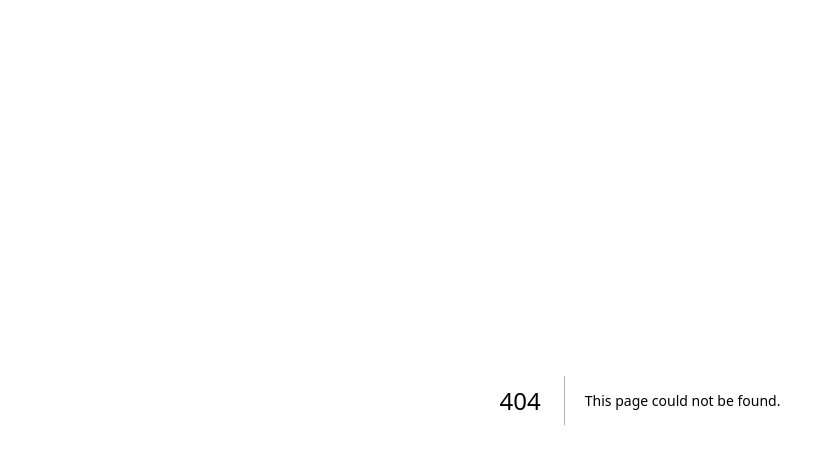
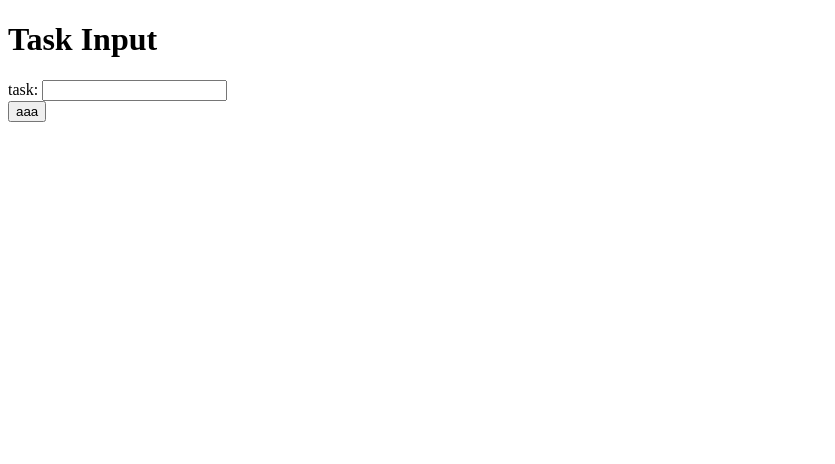
Before and after one commit to YasuM/app-runner-study, a Next.js app in the folder frontend/: page /add in a window 1280 px wide. Before the commit this address had no page. Shown: the top 464 px of the page, without its empty margins (0-835 px from the left). Built offline with nearby package versions, Linux system fonts and the light colour scheme.

Commit message:
task create api

```diff
--- /dev/null
+++ b/frontend/pages/add.js
@@ -0,0 +1,25 @@
+
+export default function Input() {
+  async function submit() {
+    const data = {task: document.querySelector("input[name=task]").value}
+    const res = await fetch(process.env.NEXT_PUBLIC_API_HOST + "/api/create", {
+      method: "POST",
+      headers: {
+        "Content-Type": "application/json",
+      },
+      body: JSON.stringify(data),
+    });
+    console.log(res)
+
+  }
+  return (
+    <>
+      <h1>Task Input</h1>
+      <label>task: </label>
+      <input type={"text"} name={"task"} required></input>
+      <div>
+      <button onClick={submit}>aaa</button>
+      </div>
+    </>
+  )
+}
```
Also changed, not shown: frontend/pages/index.js (+6 -1 lines), 2 other files (tests, documents, lock files or other folders).
